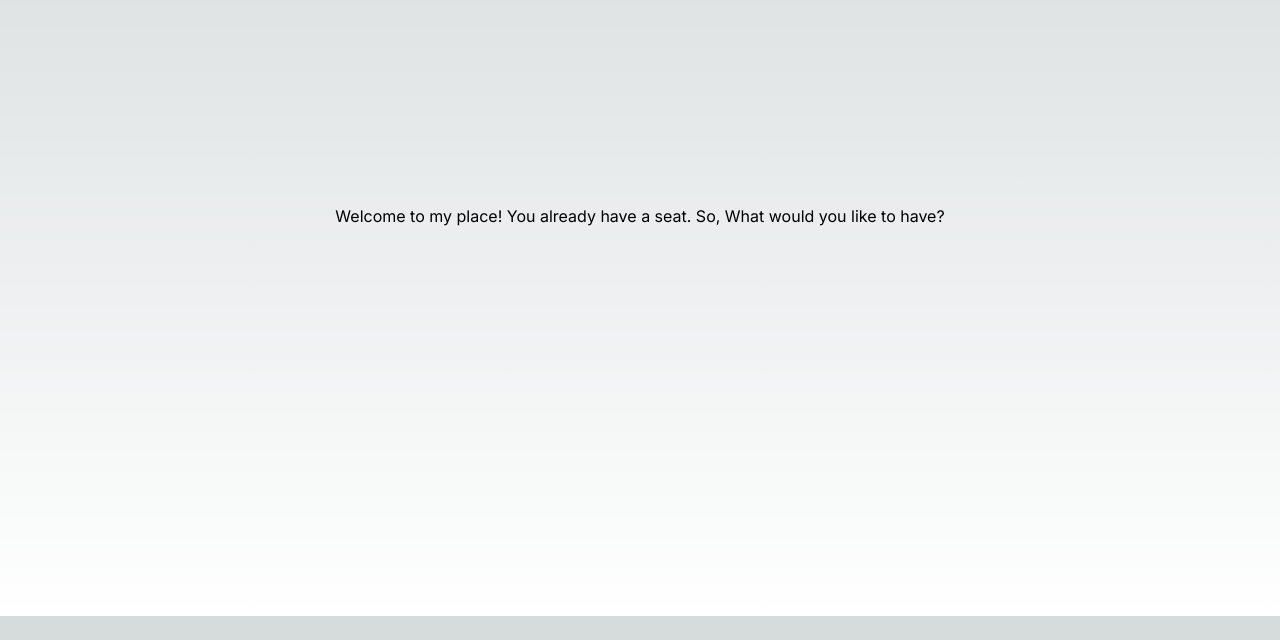
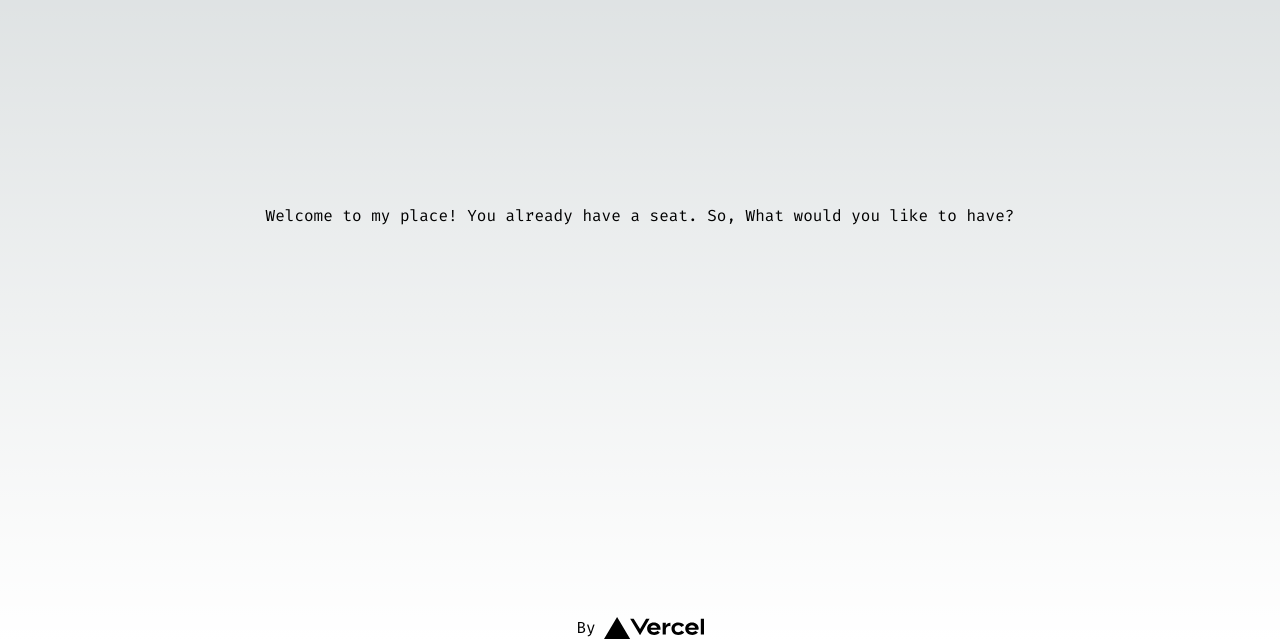
Before and after one commit to TheRakeshPurohit/therakeshpurohit, a Next.js app: page / in a window 1280 px wide. Shown: the part 184-824 px from the top of the page. Before the commit the page ends 800 px from the top, so only its background shows below. Built offline with nearby package versions, Linux system fonts and the light colour scheme.

Commit message:
Update: Footer, layout add: firaCode font

```diff
--- a/app/Footer.tsx
+++ b/app/Footer.tsx
@@ -1,14 +1,14 @@
-import Image from 'next/image'
-export default function Footer(){
-    return(
-        <div className="fixed bottom-0 left-0 flex h-48 w-full items-end justify-center bg-gradient-to-t from-white via-white dark:from-black dark:via-black lg:static lg:h-auto lg:w-auto lg:bg-none">
+import Image from "next/image";
+export default function Footer() {
+  return (
+    <div className="fixed bottom-0 flex h-48 w-full items-end justify-center bg-gradient-to-t from-white via-white dark:from-black dark:via-black lg:static lg:h-auto lg:w-auto lg:bg-none">
       <a
         className="pointer-events-none flex place-items-center gap-2 p-8 lg:pointer-events-auto lg:p-0"
         href="https://vercel.com?utm_source=create-next-app&utm_medium=appdir-template&utm_campaign=create-next-app"
         target="_blank"
         rel="noopener noreferrer"
       >
-            By{' '}
+        By{" "}
         <Image
           src="/vercel.svg"
           alt="Vercel Logo"
@@ -19,5 +19,5 @@
         />
       </a>
     </div>
-    )
+  );
 }
--- a/app/layout.tsx
+++ b/app/layout.tsx
@@ -1,22 +1,26 @@
-import './globals.css'
-import type { Metadata } from 'next'
-import { Inter } from 'next/font/google'
+import "./globals.css";
+import type { Metadata } from "next";
+import { Fira_Code } from "next/font/google";
+import Footer from "./Footer";
 
-const inter = Inter({ subsets: ['latin'] })
+const firaCode = Fira_Code({ subsets: ["latin"] });
 
 export const metadata: Metadata = {
-  title: 'Create Next App',
-  description: 'Generated by create next app',
-}
+  title: "The Rakesh Purohit",
+  description: "This place is the online presence of The Rakesh Purohit",
+};
 
 export default function RootLayout({
   children,
 }: {
-  children: React.ReactNode
+  children: React.ReactNode;
 }) {
   return (
     <html lang="en">
-      <body className={inter.className}>{children}</body>
+      <body className={firaCode.className}>
+        {children}
+        <Footer />
+      </body>
     </html>
-  )
+  );
 }
```
Lines whose indentation alone changed are shown as unchanged.
